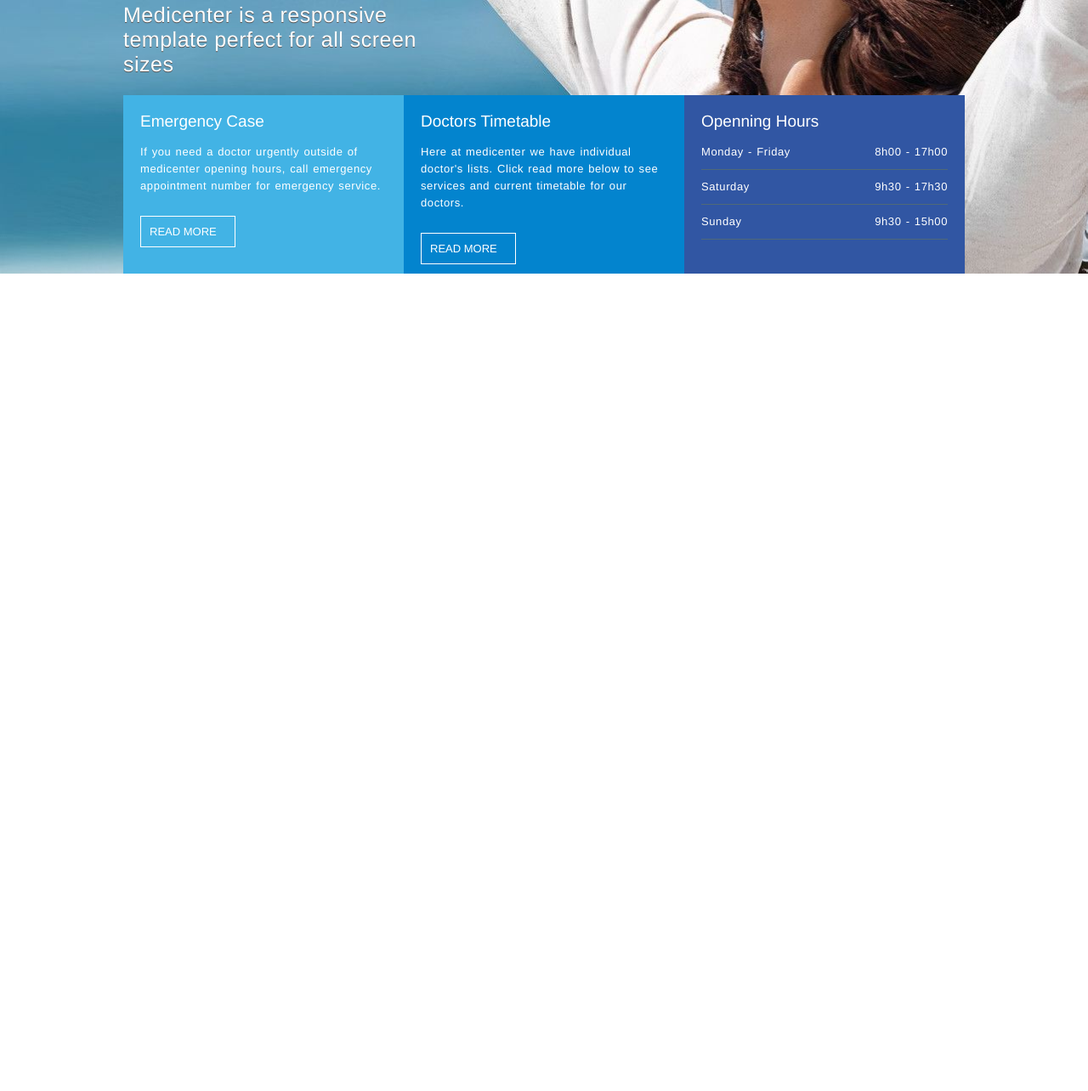
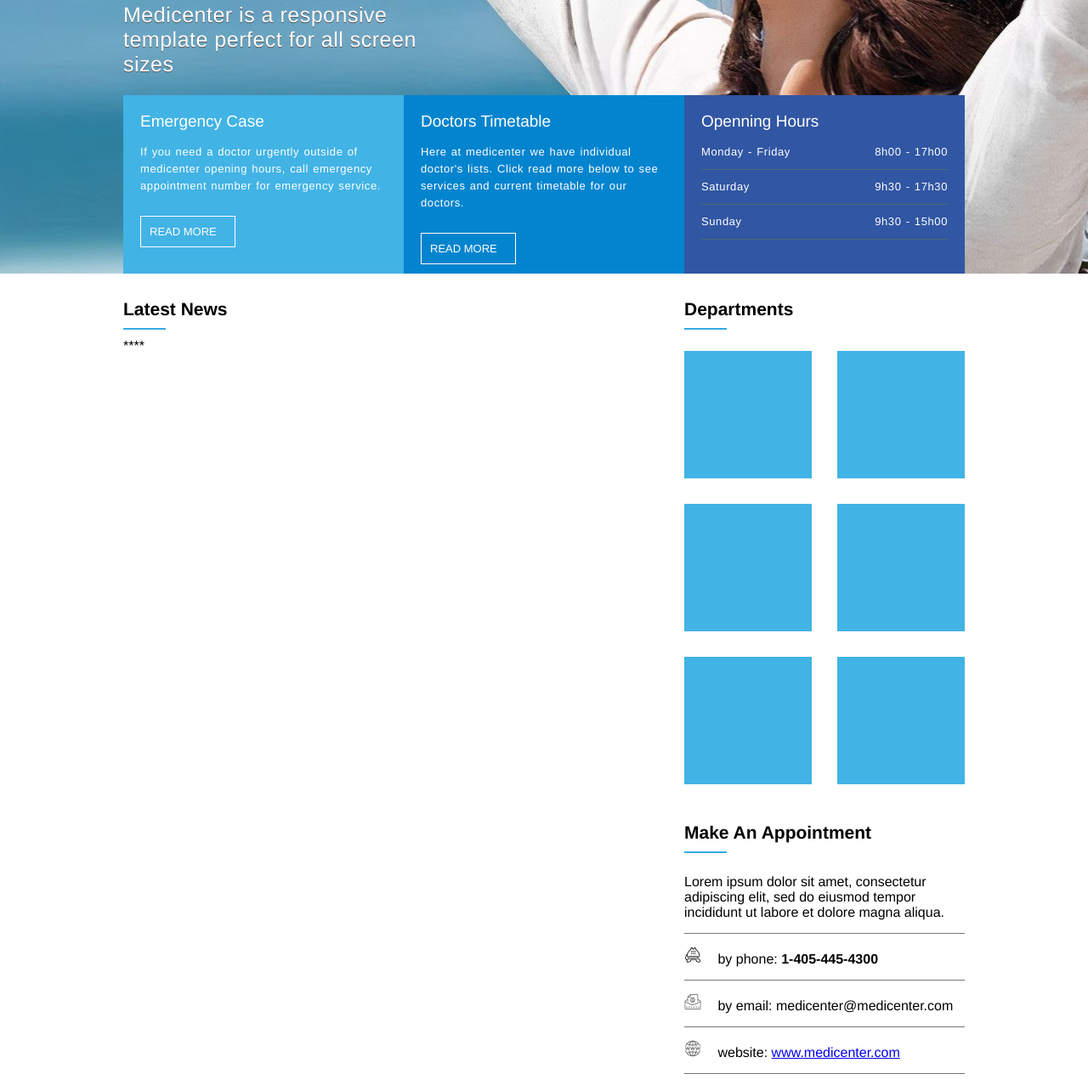
Before and after one commit to Lobbah/proj1_site_medicenter, a plain HTML site: page index.html in a window 1280 px wide. Shown: the part 468-1752 px from the top of the page at 85% size. Before the commit the page ends 800 px from the top, so only its background shows below. Drawn offline with Linux system fonts and the light colour scheme.

Commit message:
versão 3.0 - Criado um aside, com 3 divs nomeadas como widget, sendo: 1 div widget de notícias que ainda será formatada, 1 div com outras 6 div tipo bloco para comportar informações departamentais e 1 div contendo informações de contato, sendo que nesta última foram importados ícones relacionados a telefone, email e URL

```diff
--- a/assets/css/style.css
+++ b/assets/css/style.css
@@ -4,6 +4,7 @@
 body {
     margin: 0;
     padding: 0;
+    padding-bottom: 300px;
 }
 header {
     display: flex;
@@ -45,7 +46,7 @@ nav a {
     /*pra que haja a possibilidade de alterar tamanhos, area do link, etc*/
     display: block;
     /* pra dar espaçamento entre os links*/
-    padding: 15px;
+    padding: 25px;
     /*não exibir o sublinhado no link*/
     text-decoration: none;
     /*transforma a fonte em maiusculo, independente da fonte do html*/
--- /dev/null
+++ b/assets/css/style_section2.css
@@ -0,0 +1,72 @@
+#geral {
+    display: flex;
+    justify-content: center;
+}
+#geral section {
+    flex: 2;
+
+}
+#geral aside {
+    flex: 1;
+
+}
+.widget_title {
+    margin-top: 30px;
+    margin-bottom: 10px;
+}
+.widget_title_text {
+    color: #000000;
+    font-size: 21px;
+    font-weight: bold;
+
+}
+.widget_title_bar {
+    width: 50px;
+    height: 2px;
+    background-color: #36a9e1;
+    margin-top: 10px;
+
+}
+.widget_body {
+    display: flex;
+    justify-content: space-between;
+
+
+}
+.widget_body .col1 .subcol1_1, .subcol1_2, .subcol1_3,
+.col2 .subcol2_1, .subcol2_2, .subcol2_3
+ {
+    width: 150px;
+    height: 150px;
+    background-color: #42b3e5;
+
+
+}
+.subcol1_1, .subcol1_2, .subcol1_3{
+display: inline-block;
+margin-bottom: 15px;
+margin-top: 15px ;
+margin-right: 15px;
+
+}
+.subcol2_1, .subcol2_2, .subcol2_3{
+    display: inline-block;
+    margin-bottom: 15px;
+    margin-top: 15px;
+    margin-left: 15px;
+}
+.widget_body2 {
+    display: flex;
+    flex-direction: column;
+
+}
+.widget_body2 .desc, .phone, .email, .link {
+    border-bottom: 1px solid #777777;
+}
+.widget_body2 .desc, .phone, .email, .link {
+    padding-top: 15px;
+    padding-bottom: 15px;
+}
+.phone img, .email img, .link img {
+    padding-right: 15px;
+}
--- a/index.html
+++ b/index.html
@@ -4,6 +4,7 @@
     <meta charset="UTF-8">
     <meta name="viewport" content="width=device-width,user-scalable=0">
     <link rel="stylesheet" type="text/css" href="assets/css/style.css">
+    <link rel="stylesheet" type="text/css" href="assets/css/style_section2.css">
 
     <title>MediCenter</title>
 
@@ -77,5 +78,68 @@
 
     </section>
 
+    <section id="geral">
+        <div class="container">
+            <section>
+                <div class="widget">
+                    <div class="widget_title">
+                        <div class="widget_title_text">Latest News</div>
+                        <div class="widget_title_bar"></div>
+                    </div>
+                    <div class="widget_body">
+                        ****
+                    </div>
+                </div>
+            </section>
+            <aside>
+                <div class="widget">
+                    <div class="widget_title">
+                        <div class="widget_title_text">Departments</div>
+                        <div class="widget_title_bar"></div>
+                    </div>
+                    <div class="widget_body">
+                        <div class="col1">
+                            <div class="subcol1_1"></div>
+                            <div class="subcol1_2"></div>
+                            <div class="subcol1_3"></div>
+
+                        </div>
+                        <div class="col2">
+                            <div class="subcol2_1"></div>
+                            <div class="subcol2_2"></div>
+                            <div class="subcol2_3"></div>
+
+                        </div>
+                    </div>
+                </div>
+                <div class="widget">
+                    <div class="widget_title">
+                        <div class="widget_title_text">Make An Appointment</div>
+                        <div class="widget_title_bar"></div>
+                    </div>
+                    <div class="widget_body2">
+                        <div class="desc">Lorem ipsum dolor sit amet, consectetur adipiscing elit,
+                            sed do eiusmod tempor incididunt ut labore et dolore magna aliqua.</div>
+                        <div class="phone">
+                            <img src="../PROJ1_SITE_MEDICENTER/assets/images/icons8-telefone-fora-do-descanso-20.png" alt="icone_phone">
+                            by phone: <b>1-405-445-4300</b>
+                        </div>
+                        <div class="email">
+                            <img src="../PROJ1_SITE_MEDICENTER/assets/images/icons8_email_64px_12.png" alt="icone_email">
+                            by email: medicenter@medicenter.com
+                        </div>
+                        <div class="link">
+                            <img src="../PROJ1_SITE_MEDICENTER/assets/images/website_20px.png" alt="">
+                            website: <a href="https://www.google.com.br" target="_blank">www.medicenter.com</a>
+                        </div>
+
+
+
+                    </div>
+                    </div>
+            </aside>
+        </div>
+    </section>
+
 </body>
 </html>
```
Also changed, not shown: assets/images/icons8-telefone-fora-do-descanso-20.png (added), assets/images/icons8-telefone-fora-do-descanso-50.png (added), assets/images/icons8_email_64px_1.png, assets/images/icons8_email_64px_12.png (added), assets/images/website_20px.png (added).
